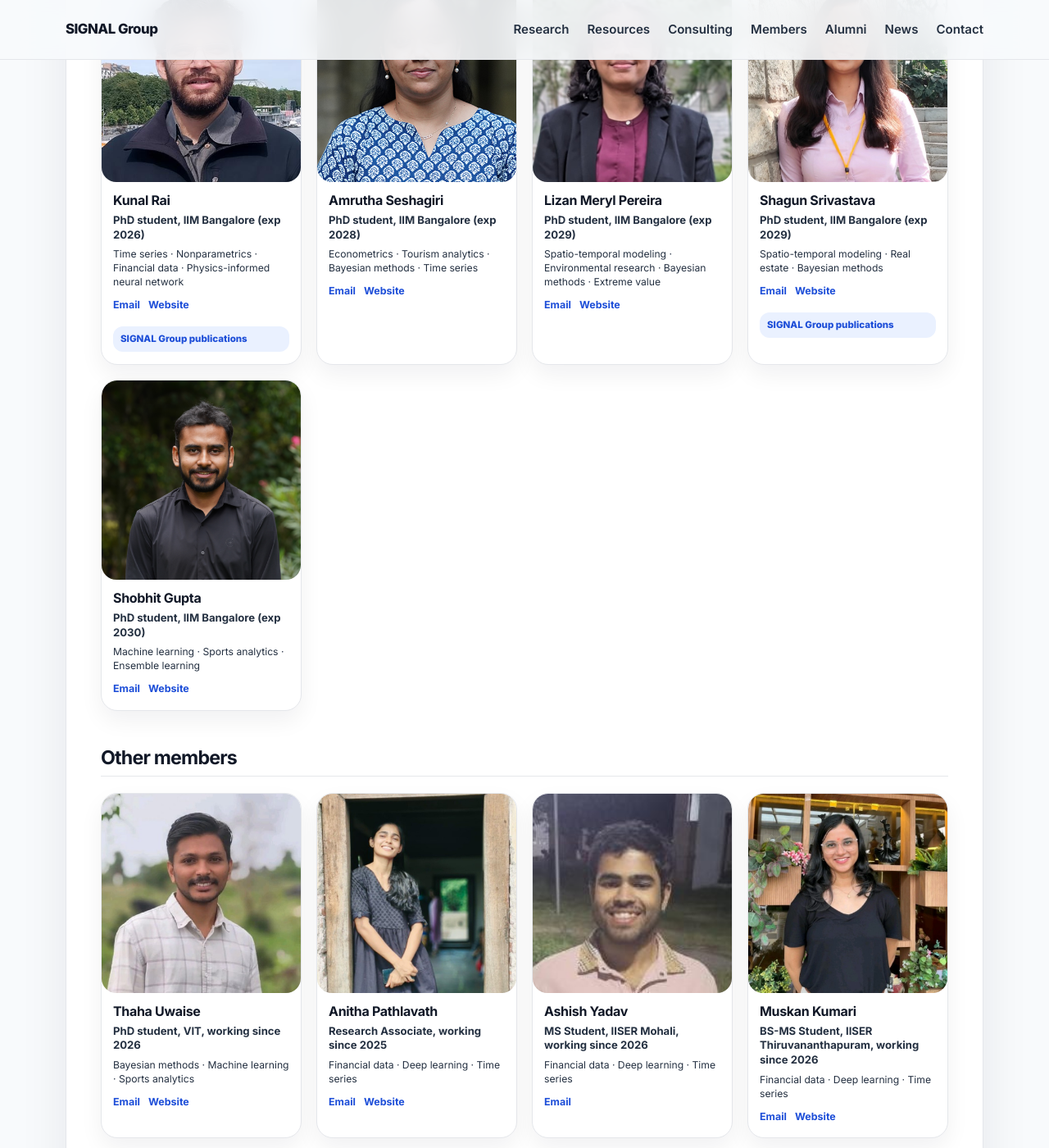
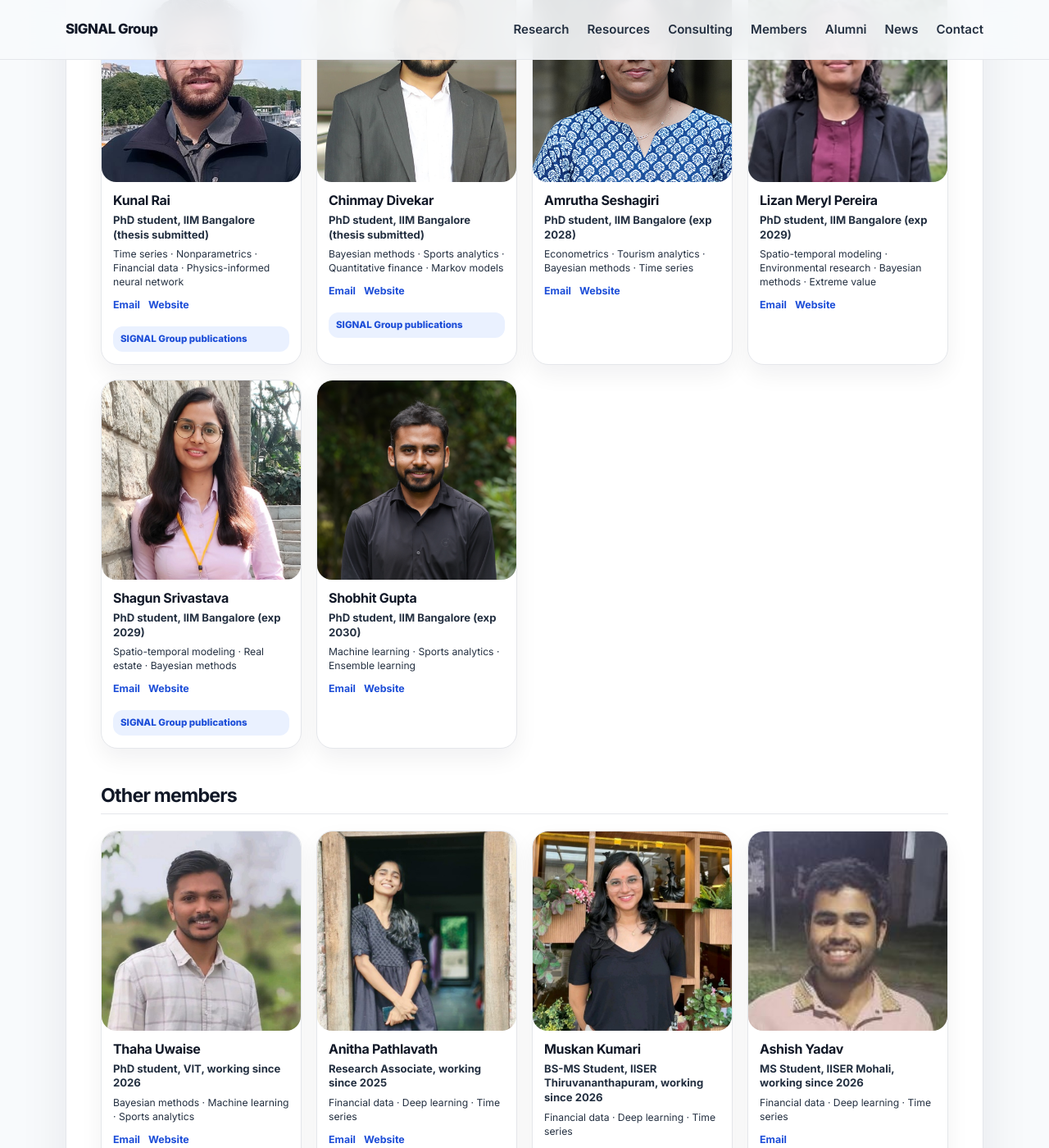
Before and after one commit to soudeepd/soudeeps-research-group, a Jekyll site: the page built from docs/_pages/members.md, in a window 1280 px wide and 1400 px high, scrolled down 1229 px. Shown: the whole window at 82% size. Built offline with Jekyll 4.4.1, drawn with Linux system fonts in a browser that asks for light colours.

Commit message:
added new details

```diff
--- a/docs/_data/members.yml
+++ b/docs/_data/members.yml
@@ -11,10 +11,19 @@
   name: Kunal Rai
   category: phd
   image: /assets/images/members/Kunal_Rai.jpg
-  role: PhD student, IIM Bangalore (exp 2026)
+  role: PhD student, IIM Bangalore (thesis submitted)
   themes: Time series · Nonparametrics · Financial data · Physics-informed neural network
   email: kunal.rai21@iimb.ac.in
   webpage: https://sites.google.com/view/kunalrai98/about
+
+- id: chinmay-divekar
+  name: Chinmay Divekar
+  category: phd
+  image: /assets/images/members/Chinmay_Divekar.jpg
+  role: PhD student, IIM Bangalore (thesis submitted)
+  themes: Bayesian methods · Sports analytics · Quantitative finance · Markov models
+  email: chinmay.divekar21@iimb.ac.in
+  webpage: https://sites.google.com/view/chinmay-divekar/home
 
 - id: amrutha-seshagiri
   name: Amrutha Seshagiri
@@ -52,15 +61,6 @@
   email: shobhit.gupta25@iimb.ac.in
   webpage: https://www.linkedin.com/in/shobhit-guptaa-b86478118/
 
-- id: thaha-uwaise
-  name: Thaha Uwaise
-  category: other
-  image: /assets/images/members/Thaha_Uwaise.jpg
-  role: PhD student, VIT, working since 2026
-  themes: Bayesian methods · Machine learning · Sports analytics
-  email: thahauwaise.ak@vit.ac.in
-  webpage: https://www.linkedin.com/in/thaha-uwaise-366a88174/
-
 
 - id: madhab-barman
   name: Madhab Barman
@@ -81,6 +81,15 @@
   webpage: https://sites.google.com/view/shamriddha/bio
 
 
+- id: thaha-uwaise
+  name: Thaha Uwaise
+  category: other
+  image: /assets/images/members/Thaha_Uwaise.jpg
+  role: PhD student, VIT, working since 2026
+  themes: Bayesian methods · Machine learning · Sports analytics
+  email: thahauwaise.ak@vit.ac.in
+  webpage: https://www.linkedin.com/in/thaha-uwaise-366a88174/
+
 - id: anitha-p
   name: Anitha Pathlavath
   category: other
@@ -90,6 +99,15 @@
   email: anitha.pathlavath@iimb.ac.in
   webpage: https://www.linkedin.com/in/anitha-rathod-952b57250/
 
+- id: muskan-kumari
+  name: Muskan Kumari
+  category: other
+  image: /assets/images/members/Muskan_Kumari.png
+  role: BS-MS Student, IISER Thiruvananthapuram, working since 2026
+  themes: Financial data · Deep learning · Time series
+  email: muskan23@iisertvm.ac.in
+  webpage: https://www.linkedin.com/in/muskan-kumari-5bb884287/
+
 - id: ashish-yadav
   name: Ashish Yadav
   category: other
@@ -98,12 +116,3 @@
   themes: Financial data · Deep learning · Time series
   email: ms22168@iisermohali.ac.in
   webpage:
-
-- id: muskan-kumari
-  name: Muskan Kumari
-  category: other
-  image: /assets/images/members/Muskan_Kumari.png
-  role: BS-MS Student, IISER Thiruvananthapuram, working since 2026
-  themes: Financial data · Deep learning · Time series
-  email: muskan23@iisertvm.ac.in
-  webpage: https://www.linkedin.com/in/muskan-kumari-5bb884287/
--- a/docs/_data/publications.yml
+++ b/docs/_data/publications.yml
@@ -332,6 +332,8 @@
   themes:
     - sports-analytics
     - time-series
+  people:
+    - chinmay-divekar
   links:
     - label: publication
       url: "https://doi.org/10.1093/jrsssa/qnad136"
--- a/docs/_pages/members.md
+++ b/docs/_pages/members.md
@@ -41,7 +41,7 @@ Following are the current members of SIGNAL Group, who are working in different
             {% endif %}
 
             {% if person.webpage %}
-              <a href="{{ person.webpage }}" target="_blank" rel="noopener">Webpage</a>
+              <a href="{{ person.webpage }}" target="_blank" rel="noopener">Website</a>
             {% endif %}
 
             {% if person.profile and person.profile != "#" %}
```
Also changed, not shown: docs/_data/news.yml (+7 -0 lines), docs/assets/images/members/Chinmay_Divekar.jpg (added), 7 other files.
